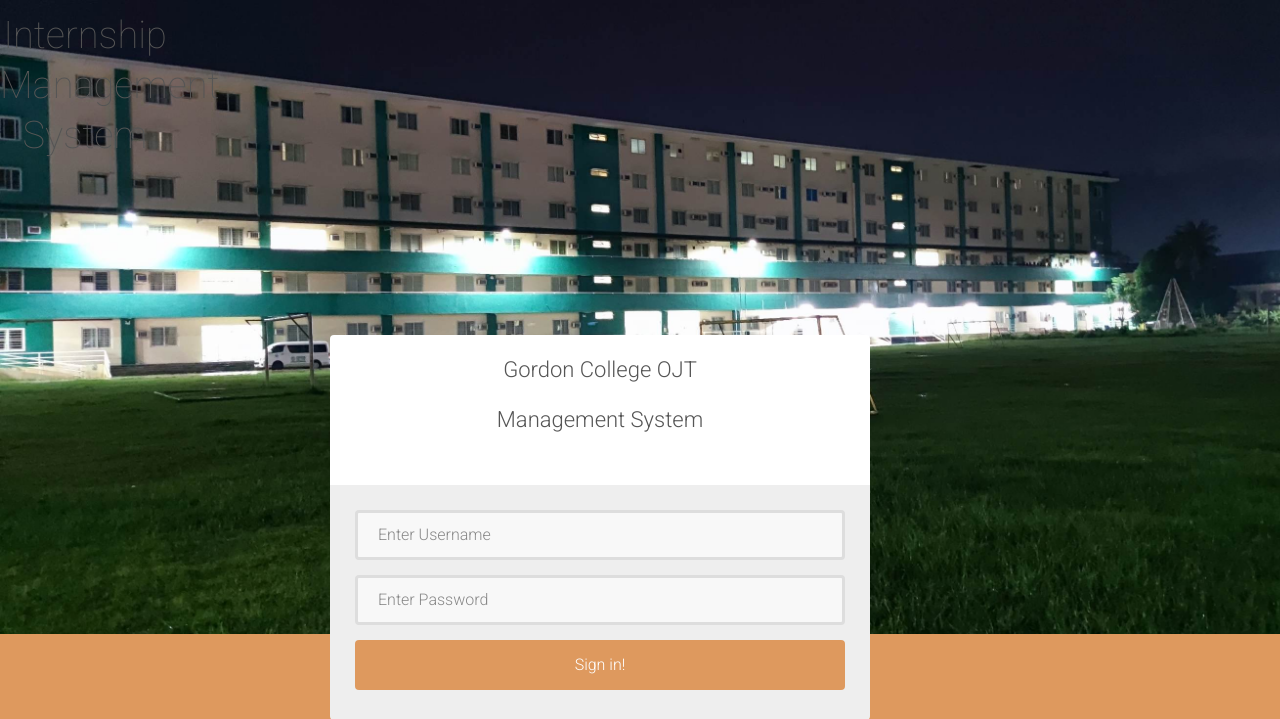
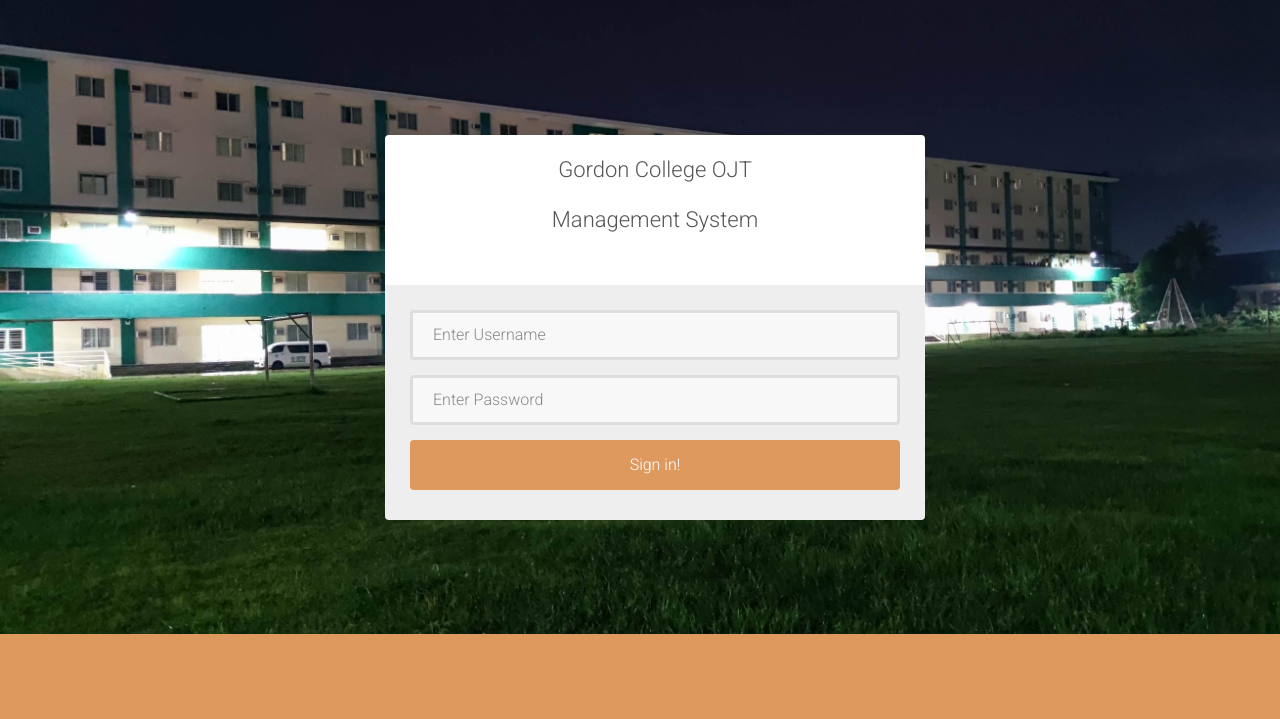
Before and after one commit to villanicole/GC-OMS, a PHP site: page / in a window 1280 px wide. Shown: the top 719 px of the page. After the commit the page ends 634 px from the top, so only its background shows below. Run offline with PHP 8.4, Linux system fonts and the light colour scheme.

Commit message:
Update index.php

```diff
--- a/index.php
+++ b/index.php
@@ -16,10 +16,9 @@
   <link rel="stylesheet" href="assets/css/style.css">
 
 
- <nav class="row py-4">
-  <div class="col-lg-9 col-md-9 col-12  logo">
-   <h1><span class="colorchange">Internship Management System</span></h1><br>
-   <span class="edina_tm_animation_text_word"></span>
+  <!-- <link rel="stylesheet" href="fonts/Oswald/Oswald.ttf">
+ <link rel="stylesheet" href="fonts/Pacifico/Pacifico-Regular.ttf">
+ <link rel="stylesheet" href="fonts/Oswald/Oswald.ttf"> -->
 
   <!-- <script src="js/jquery.js"></script>
   <script src="js/plugins.js"></script>
```
